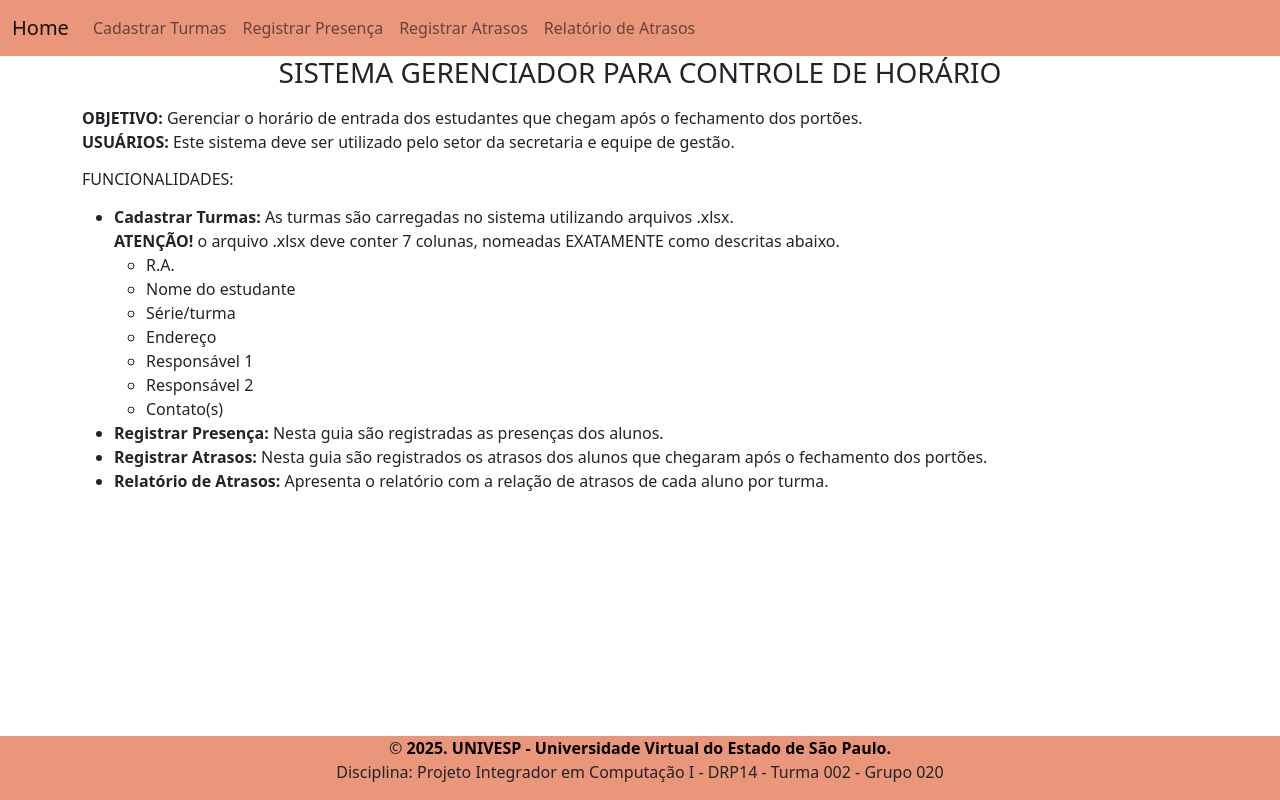
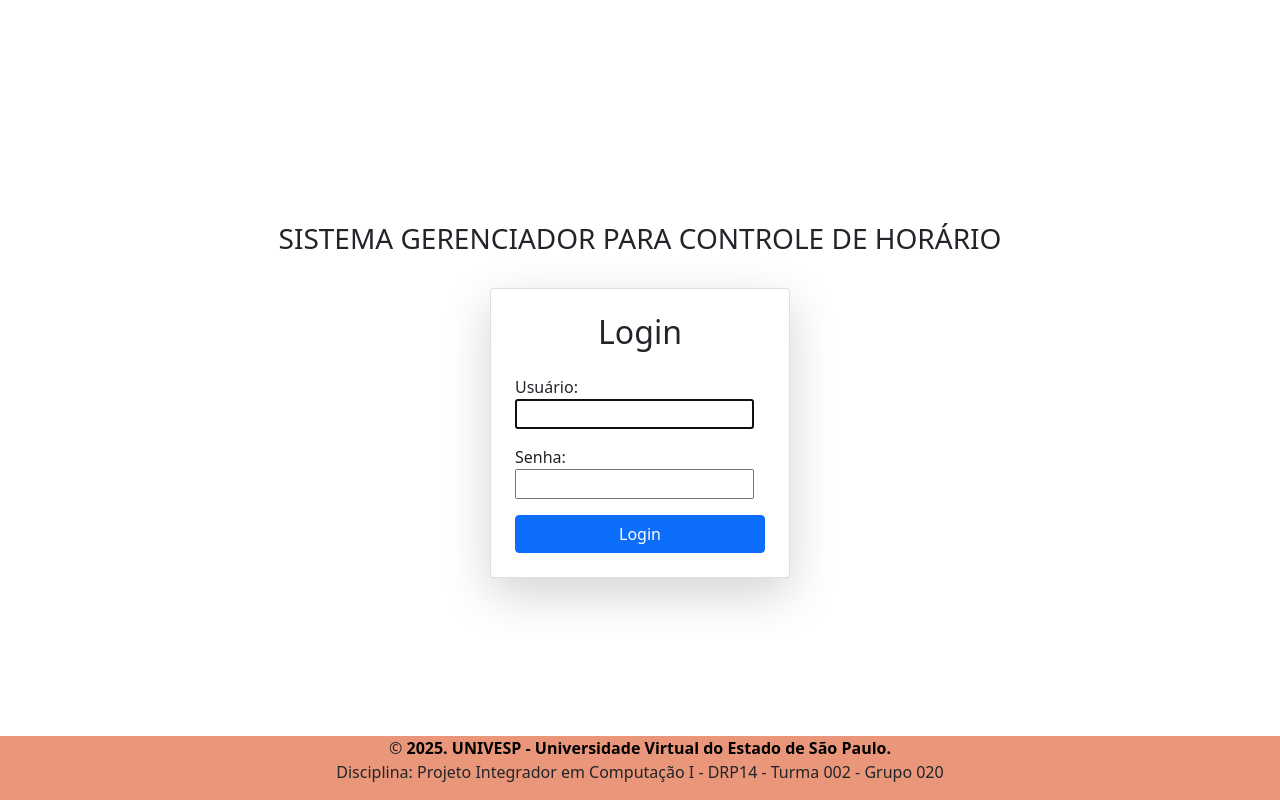
Before and after one commit to rgomesrgo/UNIVESP-PI-Sistema_Gerenciador_de_Atrasos, a Django app: page / in a window 1280 px wide. Run offline with Django 5.2, Linux system fonts and the light colour scheme.

Commit message:
3 commit: criação da tela de login da aplicação

```diff
--- a/app_gestao/templates/app_gestao/base.html
+++ b/app_gestao/templates/app_gestao/base.html
@@ -13,7 +13,7 @@
 
   </head>
   <body>
-
+    {% if user.is_authenticated %}
       <nav style="background-color: darksalmon !important;" class="navbar navbar-expand-lg navbar-light bg-light">
         <div class="container-fluid">
           <a class="navbar-brand" href="{% url 'home' %}">Home</a>
@@ -26,10 +26,17 @@
               <a class="nav-link" href="{% url 'presenca' %}">Registrar Presença</a>
               <a class="nav-link" href="{% url 'registrar_atraso' %}">Registrar Atrasos</a>
               <a class="nav-link" href="{% url 'relatorio' %}">Relatório de Atrasos</a>
+              <form action="{% url 'logout' %}" method="POST" style="display: inline;">
+                {% csrf_token %}
+                <button type="submit" class="nav-link btn btn-link" style="padding: 0; border: none; background: none; line-height: 2.5;">
+                    Logout
+                </button>
+              </form>
             </div>
           </div>
         </div>
       </nav>
+    {% endif %}
 
     <footer style="background-color: darksalmon !important;" class="bg-light text-center fixed-bottom">
       <div class="container">
--- /dev/null
+++ b/app_gestao/templates/app_gestao/login.html
@@ -0,0 +1,28 @@
+{% extends 'app_gestao/base.html' %}
+
+<!-- titulo da guia na página do navegador -->
+{% block titulo %}
+  <title>Home</title>
+{% endblock %}
+
+
+{% block conteudo %}
+  <div class="d-flex flex-column vh-100 align-items-center justify-content-center">
+    <div class="text-center mb-4">
+        <h3>SISTEMA GERENCIADOR PARA CONTROLE DE HORÁRIO</h3>
+    </div>
+    <div class="card p-4 shadow-lg" style="width: 300px;">
+        <h2 class="text-center mb-4">Login</h2>
+        {% if form.errors %}
+            <div class="alert alert-danger">Nome de usuário ou senha inválidos.</div>
+        {% endif %}
+        <form method="post">
+            {% csrf_token %}
+            {{ form.as_p }}
+            <div class="d-grid mt-3">
+                <button class="btn btn-primary" type="submit">Login</button>
+            </div>
+        </form>
+    </div>
+  </div>
+{% endblock %}
--- a/app_gestao/views.py
+++ b/app_gestao/views.py
@@ -6,9 +6,7 @@ from datetime import date, datetime
 from django.utils import timezone
 import pandas as pd
 
-# Create your views here.
-
-
+# direciona para a home
 def home(request):
     return render(request, "app_gestao/home.html")
 
--- a/setup_sistema/settings.py
+++ b/setup_sistema/settings.py
@@ -103,6 +103,11 @@ AUTH_PASSWORD_VALIDATORS = [
     },
 ]
 
+#Login
+LOGIN_REDIRECT_URL = '/home/'  # Para onde redirecionar após login bem-sucedido
+LOGOUT_REDIRECT_URL = '/'  # Para onde redirecionar após logout
+LOGIN_URL = '/'  # URL para onde redirecionar se o usuário não estiver autenticado
+
 
 # Internationalization
 # https://docs.djangoproject.com/en/5.1/topics/i18n/
--- a/setup_sistema/urls.py
+++ b/setup_sistema/urls.py
@@ -18,10 +18,13 @@ Including another URLconf
 from django.contrib import admin
 from django.urls import path
 from app_gestao import views
+from django.contrib.auth import views as auth_views
 
 urlpatterns = [
     path("admin/", admin.site.urls),
-    path("", views.home, name="home"),
+    path('', auth_views.LoginView.as_view(template_name='app_gestao/login.html'), name='login'),
+    path('logout/', auth_views.LogoutView.as_view(next_page='login'), name='logout'),
+    path("home/", views.home, name="home"),
     path("cadastrar_alunos/", views.cadastro, name="cadastro"),
     path("registrar_presenca/", views.presenca, name="presenca"),
     path("registrar_atraso/", views.registrar_atraso, name="registrar_atraso"),
```
Also changed, not shown: db.sqlite3, 1 other file. Lines whose indentation alone changed are shown as unchanged.
